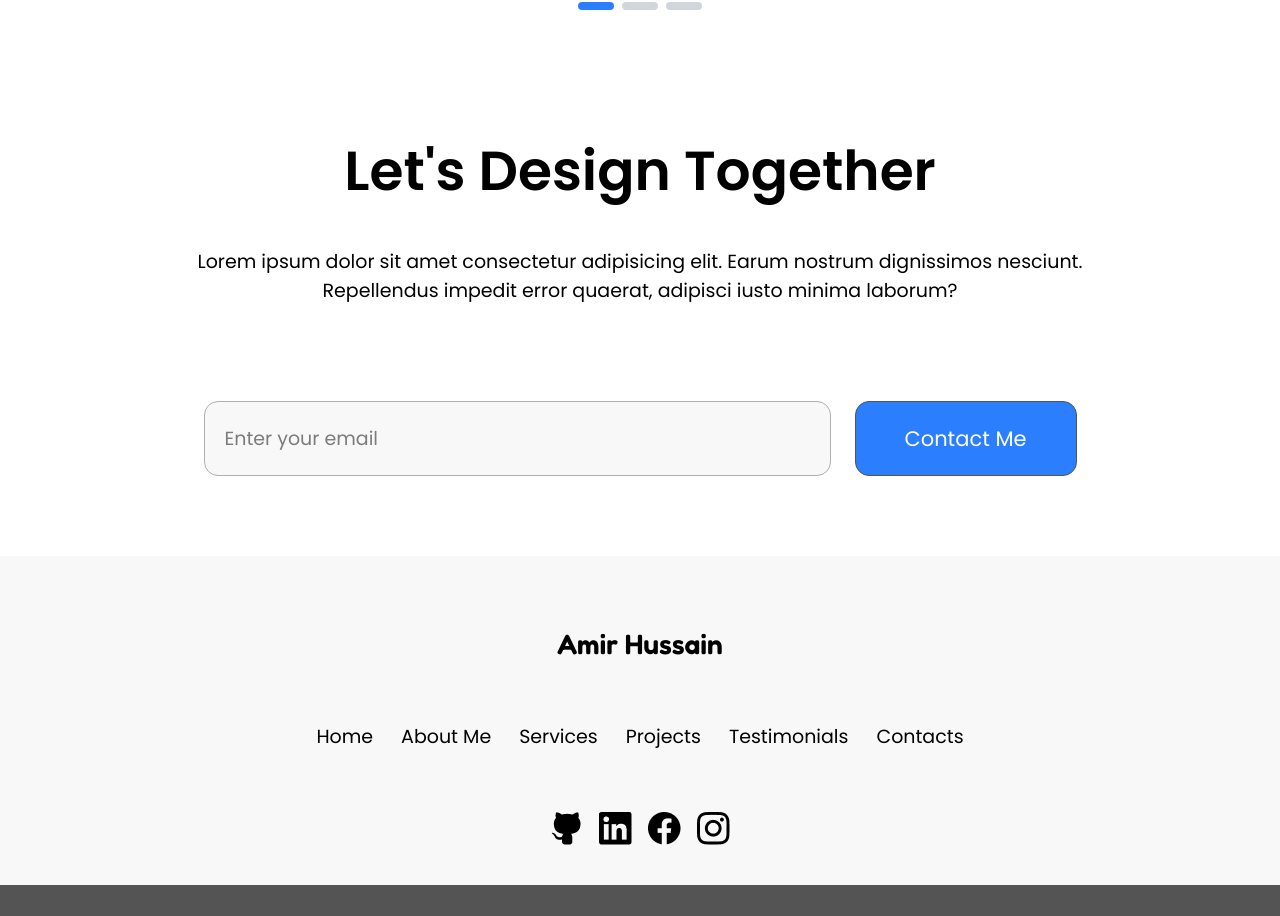
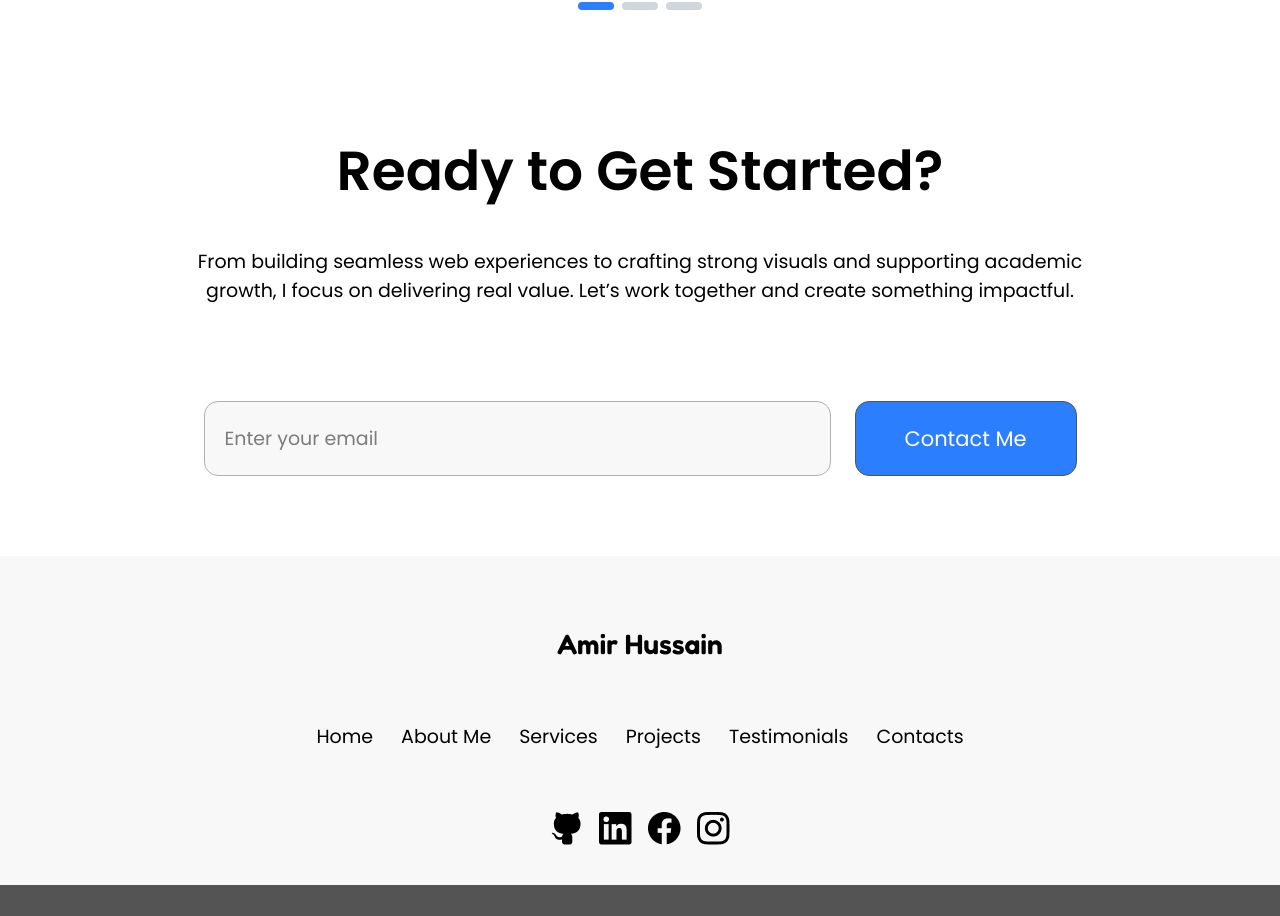
Before and after one commit to amirhussainnaweed/portfolio, a React (Vite) app: page / in a window 1280 px wide. Shown: the part 6038-6954 px from the top of the page. Built offline with nearby package versions, Linux system fonts and the light colour scheme; a web font is replaced by a local one.

Commit message:
edit: text changed

```diff
--- a/src/sections/Contact.jsx
+++ b/src/sections/Contact.jsx
@@ -28,11 +28,11 @@ export default function Contact() {
 
   return (
     <div className="responsive flex flex-col gap-9 items-center text-center mt-[40px]">
-      <h2 className="headline sectionDark">Let's Design Together</h2>
+      <h2 className="headline sectionDark">Ready to Get Started?</h2>
       <p className="sectionDark font-Poppins font-normal leading-[auto] tracking-[3%] md:text-[17px] lg:text-[18px] xl:text-[19px] 2xl:text-[21px] lg:w-[932px]">
-        Lorem ipsum dolor sit amet consectetur adipisicing elit. Earum nostrum
-        dignissimos nesciunt. Repellendus impedit error quaerat, adipisci iusto
-        minima laborum?
+        From building seamless web experiences to crafting strong visuals and
+        supporting academic growth, I focus on delivering real value. Let’s work
+        together and create something impactful.
       </p>
       <div className="flex flex-col lg:flex-row gap-6 w-full lg:justify-center mt-[60px]">
         <input
```
